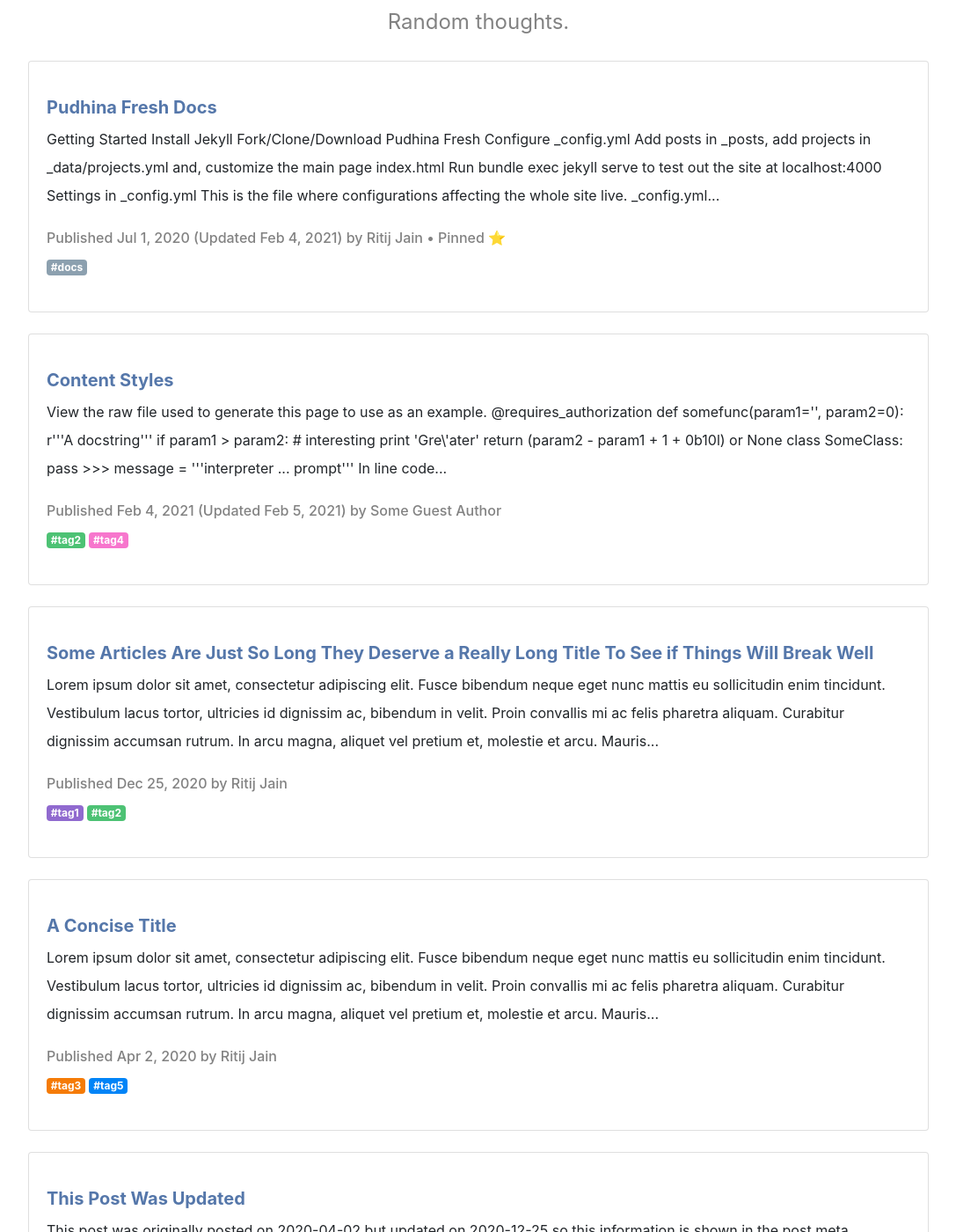
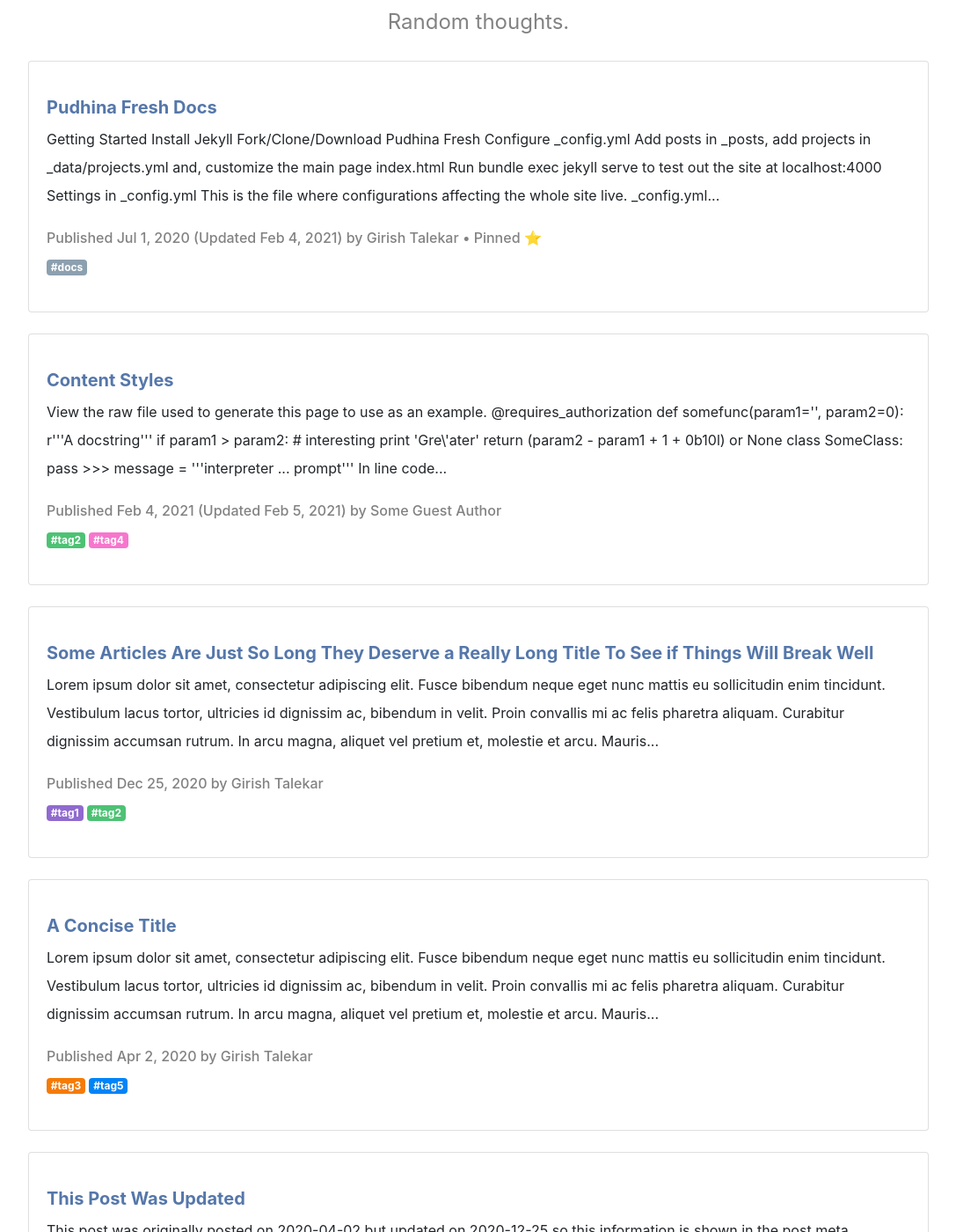
Before and after one commit to girishg4t/girishg4t.github.io, a Jekyll site: the page built from pages/posts.html, in a window 1280 px wide and 1400 px high, scrolled down 267 px. Shown: the whole window at 88% size, without its empty margins (96-1183 px from the left). Built offline with Jekyll 4.4.1, drawn with Linux system fonts in a browser that asks for light colours; nearby versions of some CDN libraries; a style sheet for code colours, icons or effects is not loaded; some of the changed text lies outside the part shown.

Commit message:
initial site

```diff
--- a/_config.yml
+++ b/_config.yml
@@ -1,15 +1,15 @@
-title: Pudhina Fresh
-short_logo: P.
+title: Girish Talekar
+short_logo: G.
 description: |
-  A minimal yet feature-rich Jekyll theme made for personal websites and blogs.
+  This is my personal websites and blogs.
 baseurl: ''
 url: ''
 author:
-  name: Ritij Jain
-  github: ritijjain/pudhina-fresh
+  name: Girish Talekar
+  github: girishg4t/girishg4t.github.io
   linkedin: ritijjain
-  email: example@example.com
-  homepage: 'https://ritijjain.com'
+  email: talekar.g@gmail.com
+  homepage: 'https://girishg4t.github.io'
 disqus_name: null
 g_track_id: null
 markdown: kramdown
```
Also changed, not shown: README.md.
